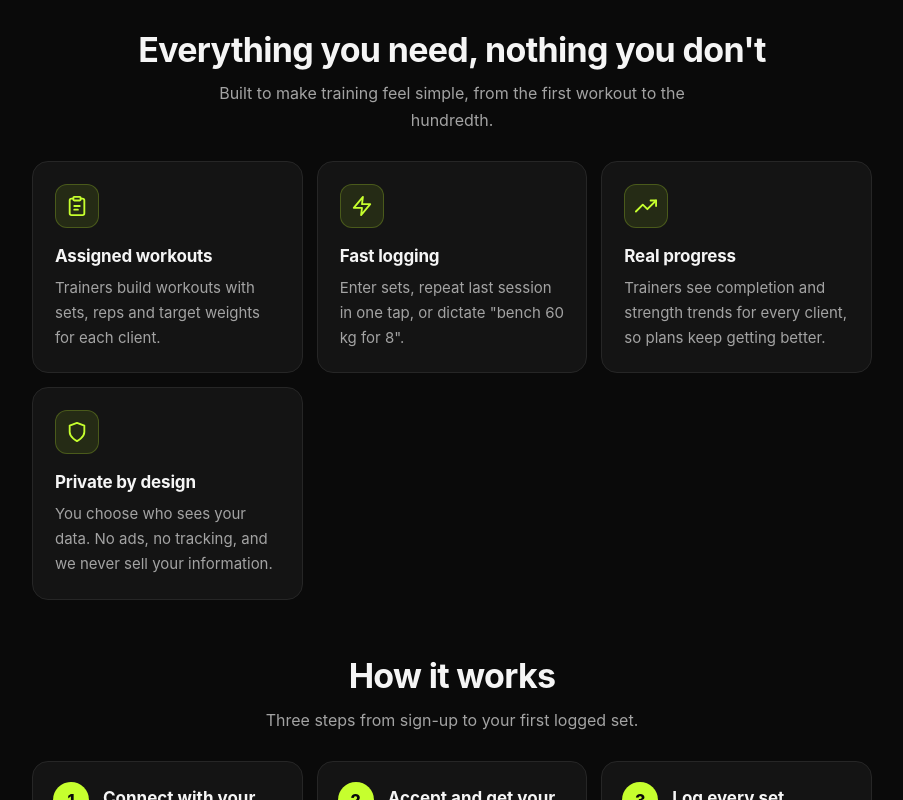
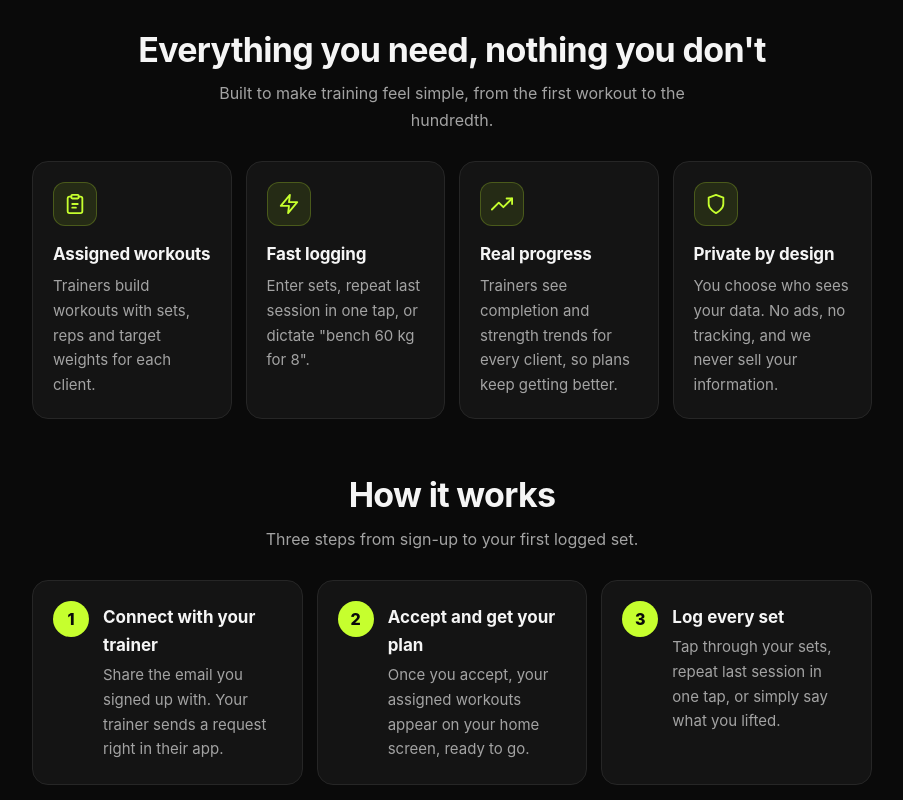
Before and after one commit to SSpkt/mygymtracker, a plain HTML site: page index.html in a window 1280 px wide. Shown: the part 680-1480 px from the top of the page, without its empty margins (188-1091 px from the left). Drawn offline with Linux system fonts and the light colour scheme.

Commit message:
Show feature cards 4 across on desktop, 2x2 on tablet
Avoids the lone fourth card on its own row at desktop widths.

Co-Authored-By: Claude Opus 5.5 <noreply@anthropic.com>
Claude-Session: https://claude.ai/code/session_01LdVGQopPGYNNDtuJCKyNjD

```diff
--- a/style.css
+++ b/style.css
@@ -233,11 +233,17 @@ nav a[aria-current="page"] { color: var(--accent-ink); background: var(--accent)
   max-width: 520px;
 }
 
+/* 1 column on phones, 2x2 on tablets, 4 across on desktop (never a lone 3+1 row) */
 .grid {
   display: grid;
-  grid-template-columns: repeat(auto-fit, minmax(220px, 1fr));
+  grid-template-columns: 1fr;
   gap: 14px;
   margin: 0 0 8px;
+}
+@media (min-width: 540px) { .grid { grid-template-columns: repeat(2, 1fr); } }
+@media (min-width: 860px) {
+  .grid { grid-template-columns: repeat(4, 1fr); }
+  .grid .card { padding: 20px; }
 }
 .card {
   background: var(--surface);
```
